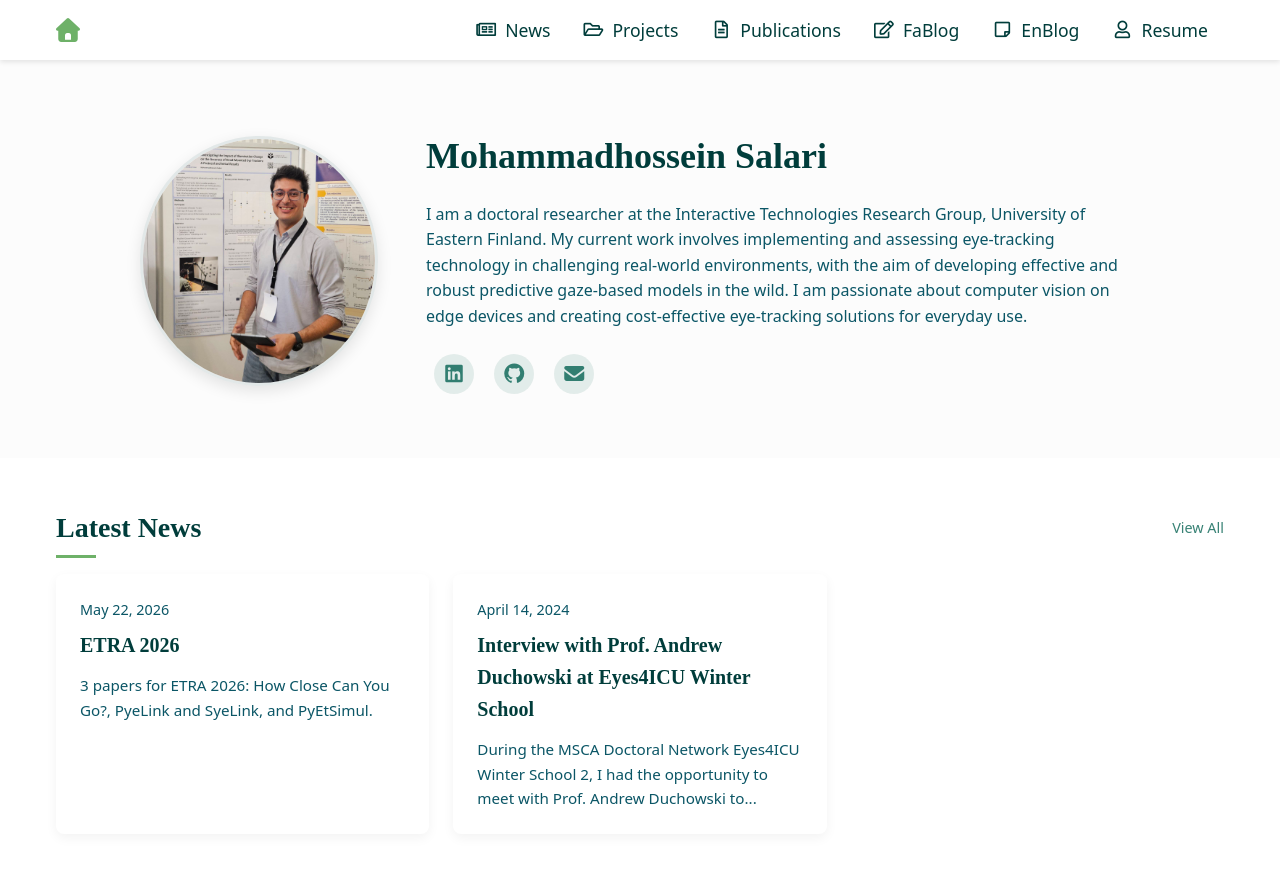
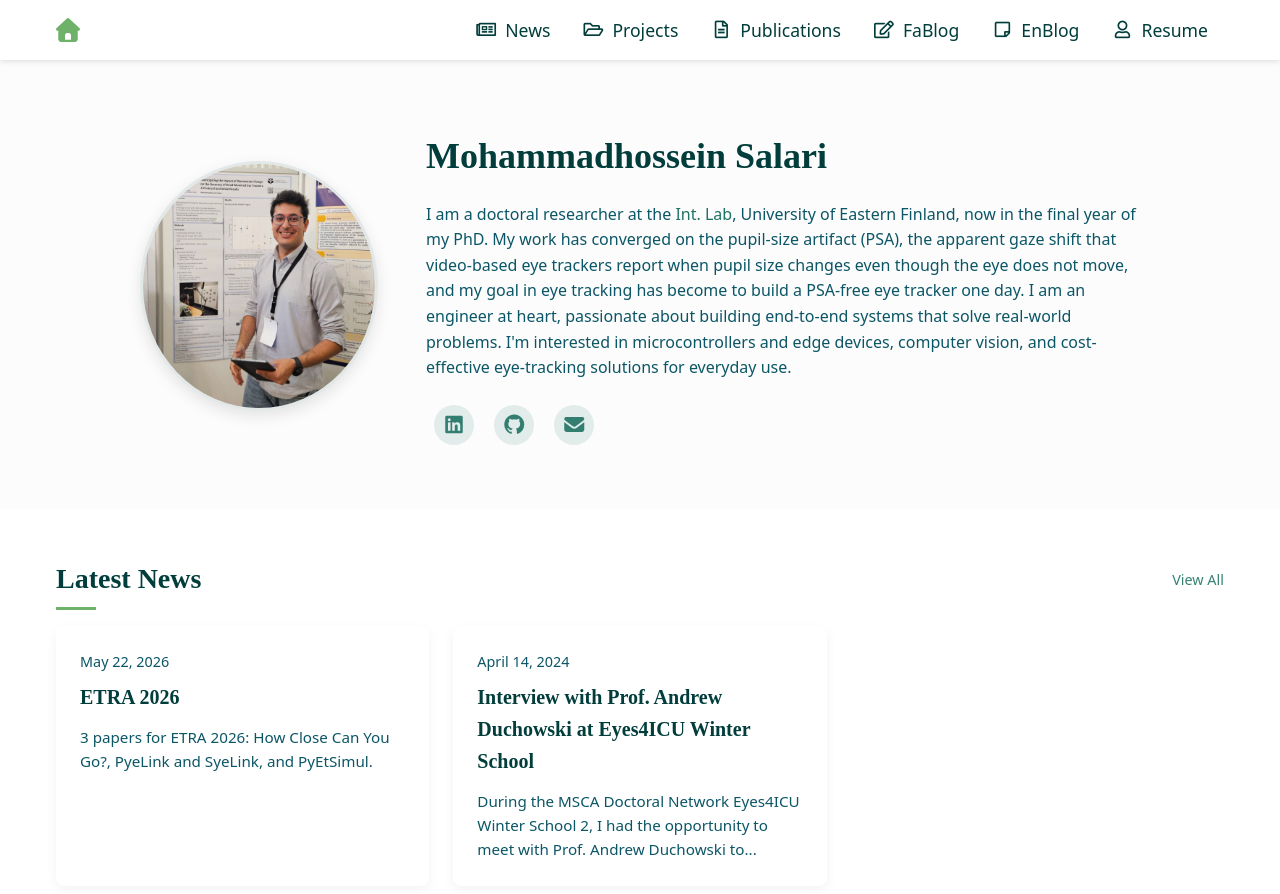
Before and after one commit to mh-salari/mh-salari.ir, a Jekyll site: the page built from index.md, in a window 1280 px wide and 900 px high. Shown: the top 894 px of the window. Built offline with Jekyll 4.4.1, drawn with Linux system fonts in a browser that asks for light colours; nearby versions of some CDN libraries; some web fonts are replaced; library files that are not in the unit come from our copies.

Commit message:
update: homepage bio for final phd year and psa focus

```diff
--- a/_layouts/home.html
+++ b/_layouts/home.html
@@ -49,11 +49,12 @@
       <div class="profile-info">
         <h1 class="profile-name">Mohammadhossein Salari</h1>
         <p class="profile-bio">
-          I am a doctoral researcher at the Interactive Technologies Research Group, University of Eastern Finland. My
-          current work involves implementing and assessing eye-tracking technology in challenging real-world
-          environments, with the aim of developing effective and robust predictive gaze-based models in the wild. I am
-          passionate about computer vision on edge devices and creating cost-effective eye-tracking solutions for
-          everyday use.
+          I am a doctoral researcher at the <a href="https://sites.uef.fi/int/">Int. Lab</a>, University of Eastern Finland, now
+          in the final year of my PhD. My work has converged on the pupil-size artifact (PSA), the apparent gaze shift
+          that video-based eye trackers report when pupil size changes even though the eye does not move, and my goal in
+          eye tracking has become to build a PSA-free eye tracker one day. I am an engineer at heart, passionate about
+          building end-to-end systems that solve real-world problems. I'm interested in microcontrollers and edge
+          devices, computer vision, and cost-effective eye-tracking solutions for everyday use.
         </p>
         <div class="profile-social">
           <a href="https://www.linkedin.com/in/mh-salari/" target="_blank" title="LinkedIn">
```
